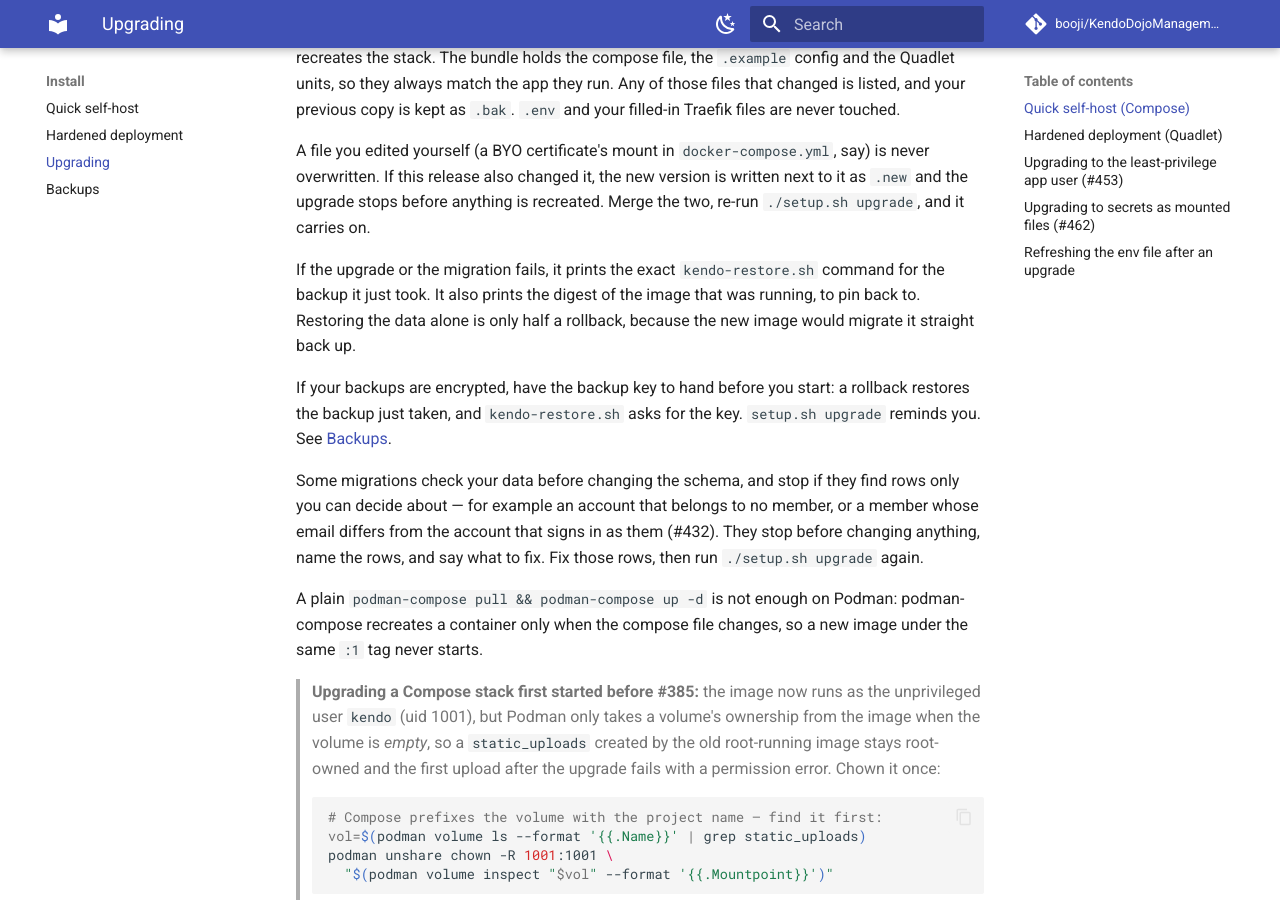
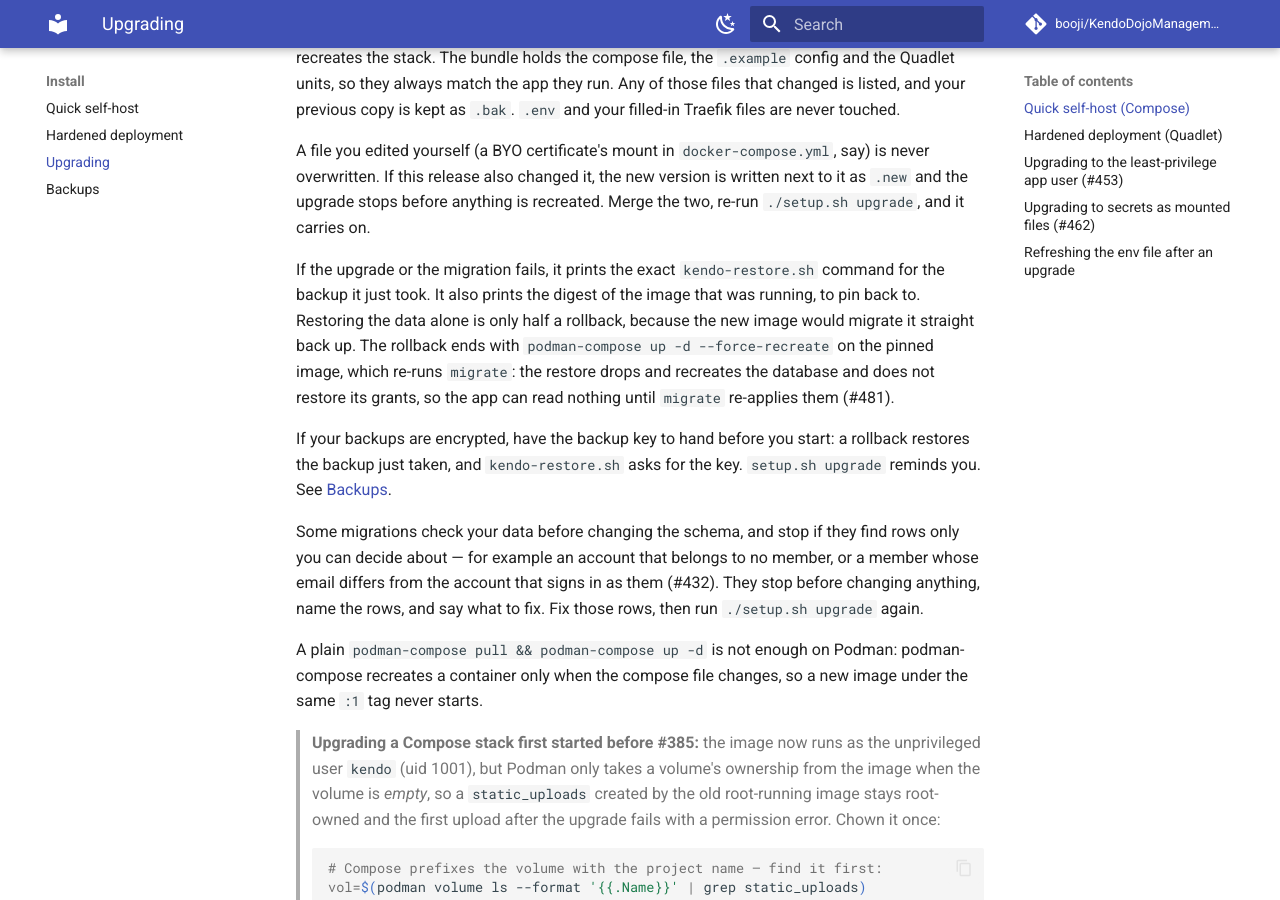
Before and after one commit to booji/KendoDojoManagement, an MkDocs documentation site: the page built from docs/install/upgrading.md, in a window 1280 px wide and 900 px high, scrolled down 366 px. Built offline with MkDocs 1.6.1 and Material for MkDocs 9.7.7, drawn with Linux system fonts in a browser that asks for light colours; comment, search, counter and statistics services are not loaded; the version menu is left out.

Commit message:
fix(deploy): restore without privileges; re-run migrate after (#481)
pg_restore --no-privileges, so a dump's GRANTs to kendo_app no longer abort
a restore onto a fresh server where migrate has not created that role yet.
The DROP/CREATE resets database-level grants anyway; kendo-migrate re-applies
every one, so restore instructions now restart kendo-migrate kendo-app (or
re-run the Compose migrate service via up --force-recreate).

```diff
--- a/docs/install/upgrading.md
+++ b/docs/install/upgrading.md
@@ -24,7 +24,10 @@ If the upgrade or the migration fails, it prints the exact
 `kendo-restore.sh` command for the backup it just took. It also prints the
 digest of the image that was running, to pin back to. Restoring the data alone
 is only half a rollback, because the new image would migrate it straight back
-up.
+up. The rollback ends with `podman-compose up -d --force-recreate` on the
+pinned image, which re-runs `migrate`: the restore drops and recreates the
+database and does not restore its grants, so the app can read nothing until
+`migrate` re-applies them (#481).
 
 If your backups are encrypted, have the backup key to hand before you start:
 a rollback restores the backup just taken, and `kendo-restore.sh` asks for the
```
Also changed, not shown: docs/install/backups.md (+3 -1 lines), 4 other files.
